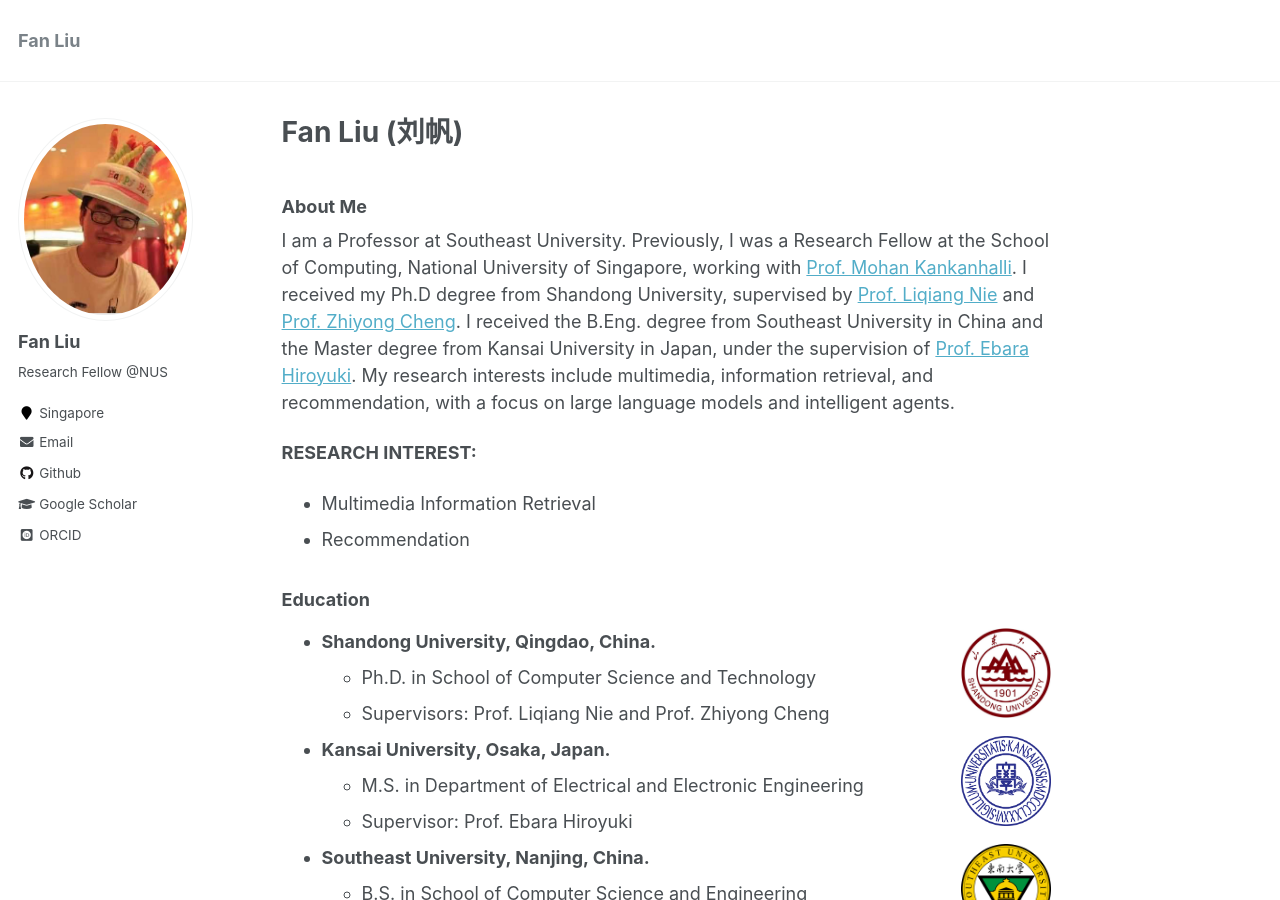
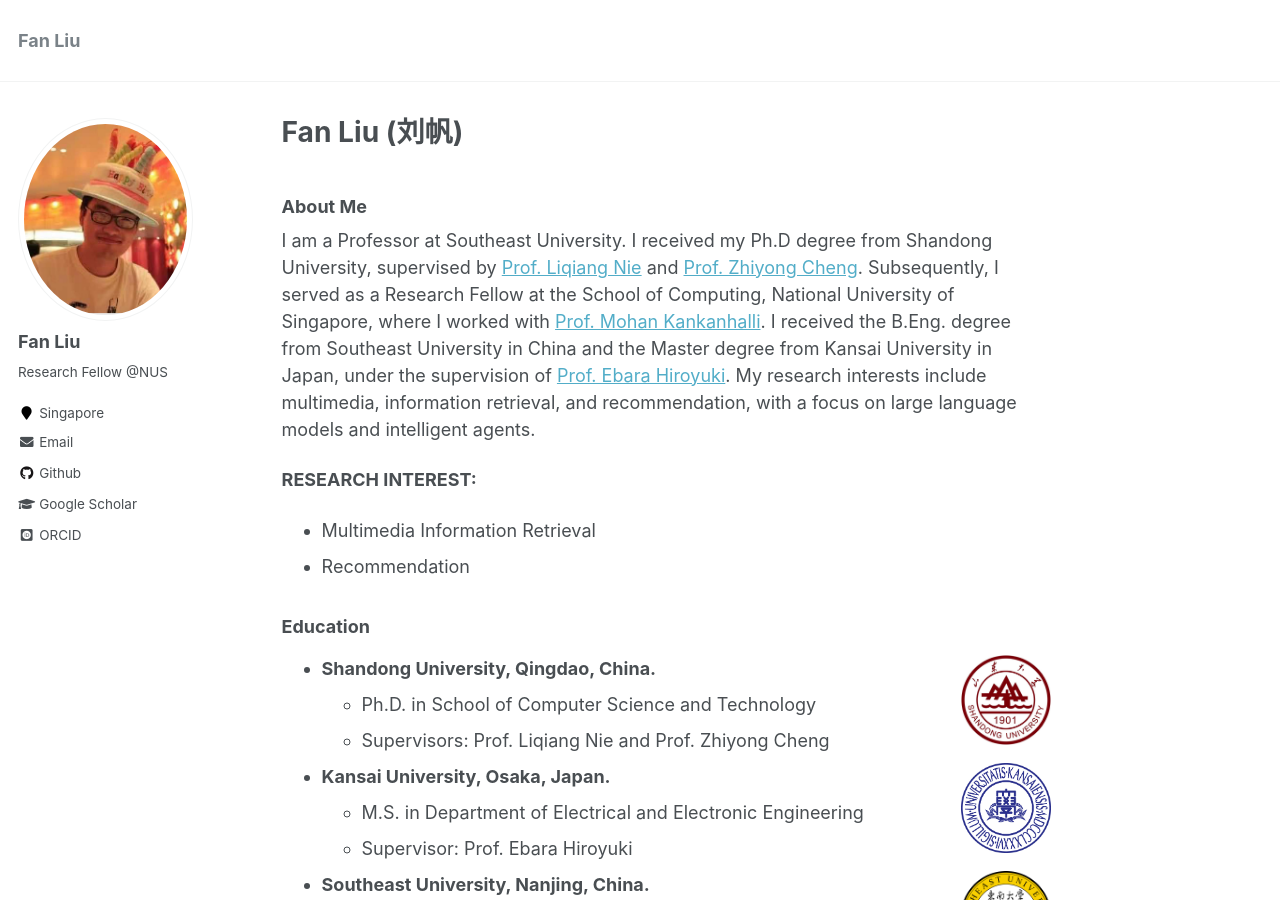
Before and after one commit to liufancs/liufancs.github.io, a Jekyll site: the page built from _pages/about.md, in a window 1280 px wide and 900 px high. Built offline with Jekyll 4.4.1, drawn with Linux system fonts in a browser that asks for light colours; some web fonts are replaced.

Commit message:
Update about.md

```diff
--- a/_pages/about.md
+++ b/_pages/about.md
@@ -9,7 +9,7 @@ redirect_from:
 ---
 
 ### About Me
-I am a Professor at Southeast University. Previously, I was a Research Fellow at the School of Computing, National University of Singapore, working with [Prof. Mohan Kankanhalli](https://www.comp.nus.edu.sg/~mohan/). I received my Ph.D degree from Shandong University, supervised by [Prof. Liqiang Nie](https://liqiangnie.github.io/index.html) and [Prof. Zhiyong Cheng](https://sites.google.com/view/zycheng). I received the B.Eng. degree from Southeast University in China and the Master degree from Kansai University in Japan, under the supervision of [Prof. Ebara Hiroyuki](https://gakujo.kansai-u.ac.jp/profile/en/3b9d26c7eb2cecuf4f1fdf+f7077b.html). My research interests include multimedia, information retrieval, and recommendation, with a focus on large language models and intelligent agents.
+I am a Professor at Southeast University. I received my Ph.D degree from Shandong University, supervised by [Prof. Liqiang Nie](https://liqiangnie.github.io/index.html) and [Prof. Zhiyong Cheng](https://sites.google.com/view/zycheng). Subsequently, I served as a Research Fellow at the School of Computing, National University of Singapore, where I worked with [Prof. Mohan Kankanhalli](https://www.comp.nus.edu.sg/~mohan/). I received the B.Eng. degree from Southeast University in China and the Master degree from Kansai University in Japan, under the supervision of [Prof. Ebara Hiroyuki](https://gakujo.kansai-u.ac.jp/profile/en/3b9d26c7eb2cecuf4f1fdf+f7077b.html). My research interests include multimedia, information retrieval, and recommendation, with a focus on large language models and intelligent agents.
 
 <b>RESEARCH INTEREST:</b>
 * Multimedia Information Retrieval
```
